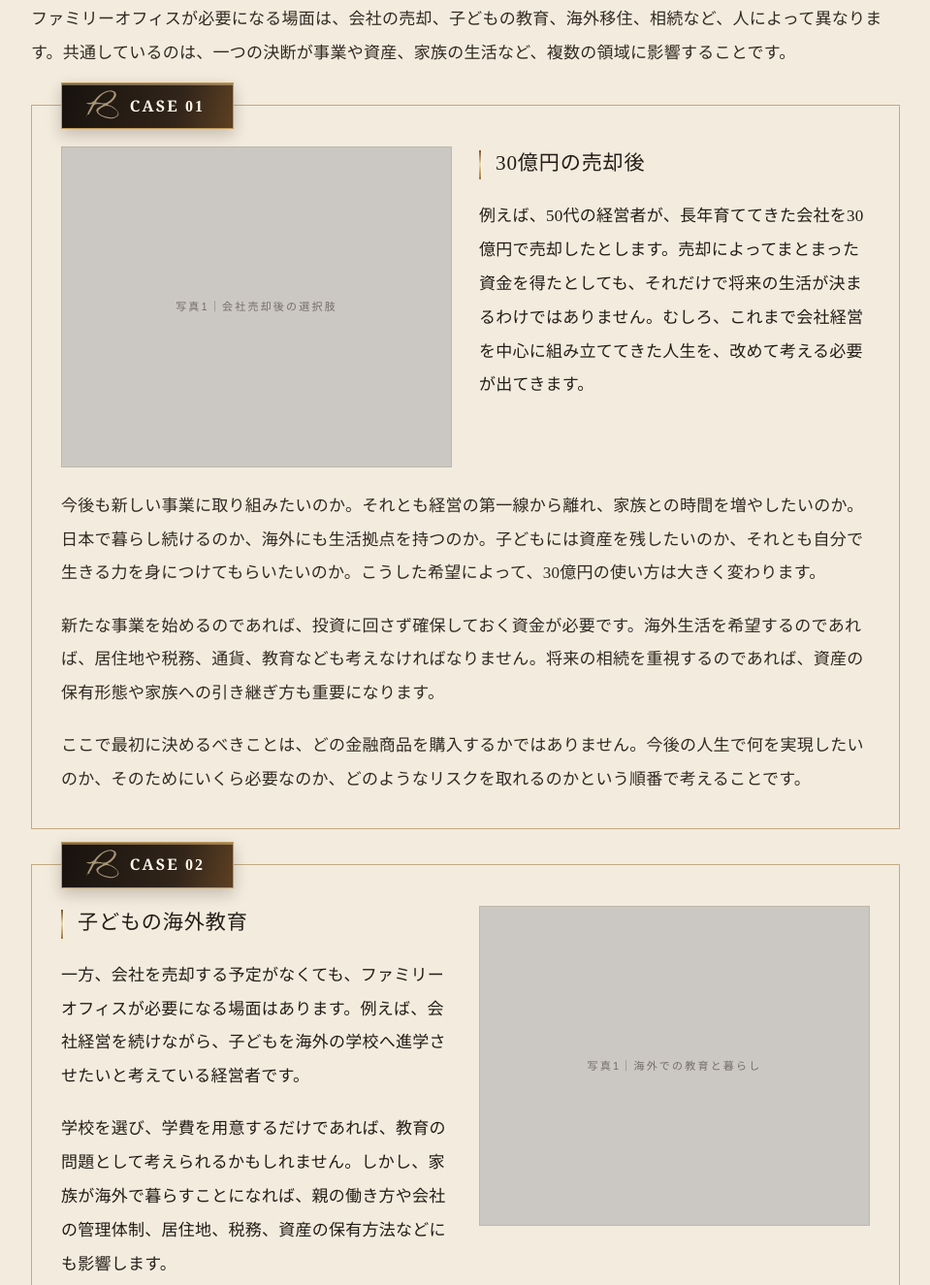
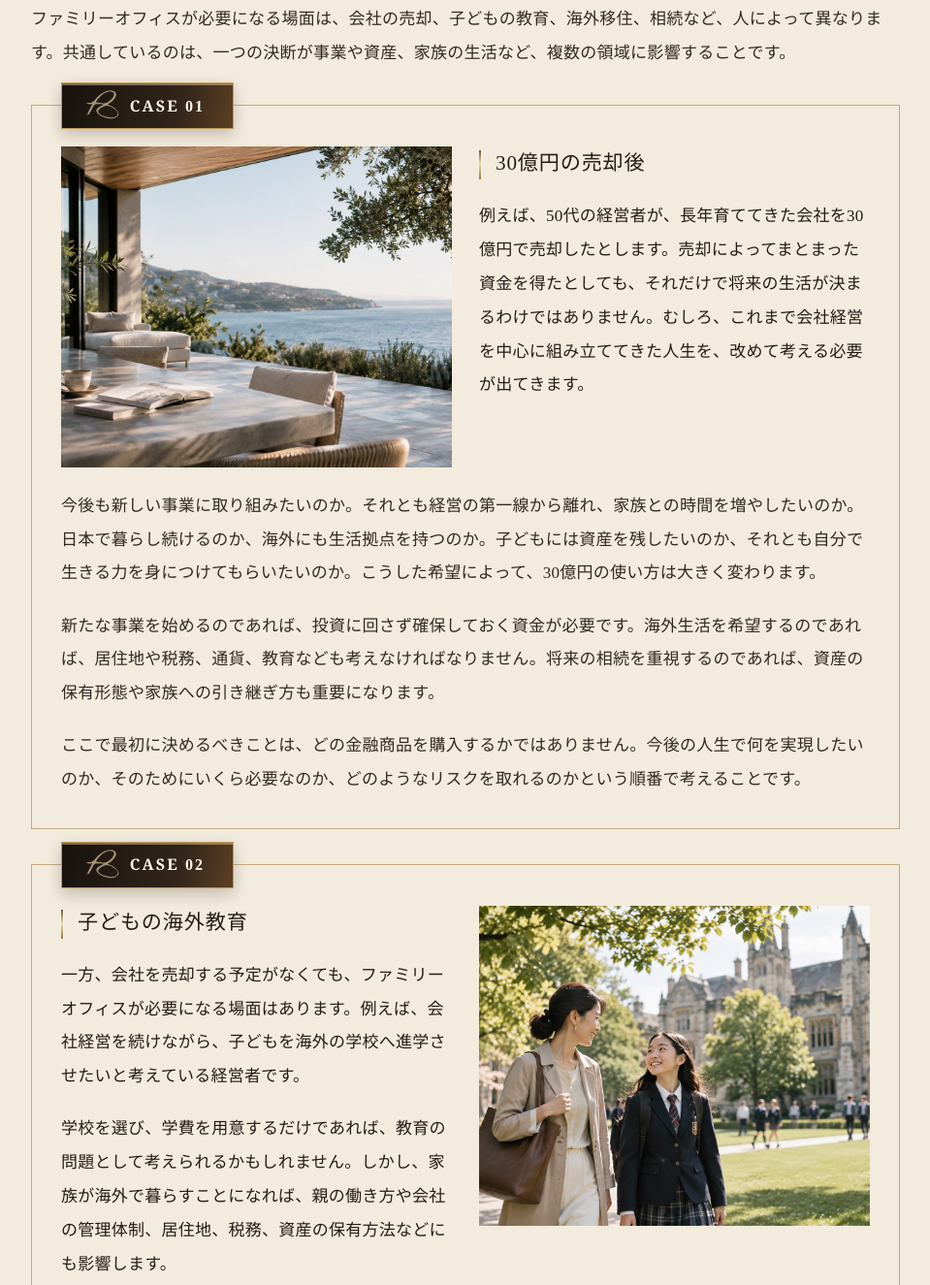
Before and after one commit to bangkokailab-glitch/k2-guide01-preview, a plain HTML site: page real-copy/guide01-editorial-20261125/index.html in a window 1280 px wide. Shown: the part 4008-5333 px from the top of the page at 97% size, without its empty margins (160-1119 px from the left). Drawn offline with Linux system fonts and the light colour scheme.

Commit message:
Add Guide 1 case photos and align Guide 3 step labels

```diff
--- /dev/null
+++ b/real-copy/guide01-editorial-20261125/case-photos.css
@@ -0,0 +1,40 @@
+/* Show the three supplied Guide 1 case images inside the existing photo slots. */
+body.heading-i.layout-study.layout-a .article .case-photo--filled {
+  position: relative;
+  overflow: hidden;
+}
+
+body.heading-i.layout-study.layout-a .article .case-photo--filled::before {
+  display: none;
+}
+
+body.heading-i.layout-study.layout-a .article .case-one .case-photo--filled,
+body.heading-i.layout-study.layout-a .article .case-two .case-photo--filled {
+  aspect-ratio: var(--guide-case-photo-ratio);
+}
+
+body.heading-i.layout-study.layout-a .article .case-three .case-photo--filled {
+  aspect-ratio: var(--guide-photo-ratio);
+}
+
+body.heading-i.layout-study.layout-a .article .case-photo--filled img {
+  position: absolute;
+  inset: 0;
+  display: block;
+  width: 100%;
+  height: 100%;
+  aspect-ratio: auto;
+  object-fit: cover;
+}
+
+body.heading-i.layout-study.layout-a .article .case-one .case-photo--filled img {
+  object-position: 50% 50%;
+}
+
+body.heading-i.layout-study.layout-a .article .case-two .case-photo--filled img {
+  object-position: 48% 50%;
+}
+
+body.heading-i.layout-study.layout-a .article .case-three .case-photo--filled img {
+  object-position: 50% 56%;
+}
--- a/real-copy/guide01-editorial-20261125/index.html
+++ b/real-copy/guide01-editorial-20261125/index.html
@@ -22,6 +22,7 @@
   <link rel="stylesheet" href="heading-brand-b.css?v=20261127-4">
   <link rel="stylesheet" href="guide01-diagrams.css?v=20261127-1">
   <link rel="stylesheet" href="guide01-visuals-lp.css?v=20261127-4">
+  <link rel="stylesheet" href="case-photos.css?v=20261127-1">
 </head>
 <body class="heading-i layout-study layout-a brand-study brand-study--a brand-heading brand-heading--b">
 <div class="site" id="top">
@@ -107,7 +108,7 @@
           <span class="case-index"><span class="label-copy">CASE <span class="label-number">01</span></span></span>
           <div class="case-grid">
             <div class="case-heading"><h3>30億円の売却後</h3><p>例えば、50代の経営者が、長年育ててきた会社を30億円で売却したとします。売却によってまとまった資金を得たとしても、それだけで将来の生活が決まるわけではありません。むしろ、これまで会社経営を中心に組み立ててきた人生を、改めて考える必要が出てきます。</p></div>
-            <figure class="photo case-photo" data-image="写真1｜会社売却後の選択肢"><img src="assets/planning.jpg" alt="将来の選択肢を整理するノートと資料" loading="lazy" decoding="async"><figcaption>選択肢を整理する</figcaption></figure>
+            <figure class="photo case-photo case-photo--filled"><img src="assets/case-01-after-sale.jpg" alt="海を望む住まいのテラス" loading="lazy" decoding="async"><figcaption>売却後の暮らし方を考える</figcaption></figure>
           </div>
           <div class="prose reading-column"><p>今後も新しい事業に取り組みたいのか。それとも経営の第一線から離れ、家族との時間を増やしたいのか。日本で暮らし続けるのか、海外にも生活拠点を持つのか。子どもには資産を残したいのか、それとも自分で生きる力を身につけてもらいたいのか。こうした希望によって、30億円の使い方は大きく変わります。</p>
 <p>新たな事業を始めるのであれば、投資に回さず確保しておく資金が必要です。海外生活を希望するのであれば、居住地や税務、通貨、教育なども考えなければなりません。将来の相続を重視するのであれば、資産の保有形態や家族への引き継ぎ方も重要になります。</p>
@@ -119,7 +120,7 @@
           <div class="case-grid">
             <div class="case-heading"><h3>子どもの海外教育</h3><p>一方、会社を売却する予定がなくても、ファミリーオフィスが必要になる場面はあります。例えば、会社経営を続けながら、子どもを海外の学校へ進学させたいと考えている経営者です。</p>
 <p>学校を選び、学費を用意するだけであれば、教育の問題として考えられるかもしれません。しかし、家族が海外で暮らすことになれば、親の働き方や会社の管理体制、居住地、税務、資産の保有方法などにも影響します。</p></div>
-            <figure class="photo case-photo case-two-photo" data-image="写真1｜海外での教育と暮らし"><img src="assets/globe.jpg" alt="地球儀と本が置かれた窓辺" loading="lazy" decoding="async"><figcaption>教育と暮らしの選択肢を、世界へ広げる</figcaption></figure>
+            <figure class="photo case-photo case-two-photo case-photo--filled"><img src="assets/case-02-overseas-education.jpg" alt="校舎の前を歩く親子" loading="lazy" decoding="async"><figcaption>子どもの教育と家族の暮らしを考える</figcaption></figure>
           </div>
           <div class="prose reading-column"><p>子どもの教育を優先して家族全員で移住するのか。経営者は日本を拠点とし、家族が海外で暮らすのか。日本と海外に生活拠点を持つのか。それぞれの選択によって、必要な資金や生活環境、仕事の進め方は変わります。さらに、子どもが将来どの国の大学へ進学し、どこで働くのかによっても、家族の長期的な計画は変わってくるでしょう。</p>
 <p>教育は教育、事業は事業、資産は資産と別々に考えていては、こうした判断を十分に整理できません。子どもにどのような環境を与えたいのかという希望を出発点に、家族の生活と事業をどう両立するかを考える必要があります。</p></div>
@@ -129,7 +130,7 @@
           <span class="case-index"><span class="label-copy">CASE <span class="label-number">03</span></span></span>
           <div class="case-grid case-grid-reverse">
             <div class="case-heading"><h3>次世代への承継</h3><p>相続や事業承継についても同じです。例えば、長年経営してきた会社や複数の不動産を所有している経営者が、子どもたちに資産を残したいと考えているとします。</p></div>
-            <figure class="photo case-photo photo-board photo-board--duo-offset" data-image="写真｜家族と承継を話し合う場面" role="img" aria-label="写真の配置案：家族の対話、事業・資産の承継"><img src="assets/conversation.jpg" alt="家族の将来について資料を見ながら話し合う様子" loading="lazy" decoding="async"><figcaption>将来について話し合う</figcaption><span class="photo-cut" aria-hidden="true"><strong>写真1</strong><small>家族の対話</small></span><span class="photo-cut" aria-hidden="true"><strong>写真2</strong><small>事業・資産の承継</small></span></figure>
+            <figure class="photo case-photo case-photo--filled"><img src="assets/case-03-succession.jpg" alt="庭先のテーブルを囲む家族" loading="lazy" decoding="async"><figcaption>家族のこれからを話し合う</figcaption></figure>
           </div>
           <div class="prose reading-column"><p>税理士に相談すれば、相続税の負担を抑えるための方法を検討できます。しかし、子どもが会社の経営を望んでいなかったり、海外で生活していて日本の不動産を管理する意思がなかったりする場合、税務上有利な承継が家族にとって望ましいとは限りません。</p>
 <p>会社を残すのか、売却して金融資産に換えるのか。不動産を引き継ぐのか、整理するのか。子どもたちに平等に資産を分けることが、必ずしも公平なのか。相続は、財産を誰にいくら渡すかという問題だけではありません。築いてきた事業や資産を、次の世代がどのように受け取り、活用していくのかまで考える必要があります。</p>
```
Also changed, not shown: real-copy/guide03-editorial-20261127/guide03-visuals-lp.css (+5 -2 lines), real-copy/guide03-editorial-20261127/index.html (+2 -2 lines), real-copy/guide01-editorial-20261125/assets/case-01-after-sale.jpg (added), real-copy/guide01-editorial-20261125/assets/case-02-overseas-education.jpg (added), real-copy/guide01-editorial-20261125/assets/case-03-succession.jpg (added).
